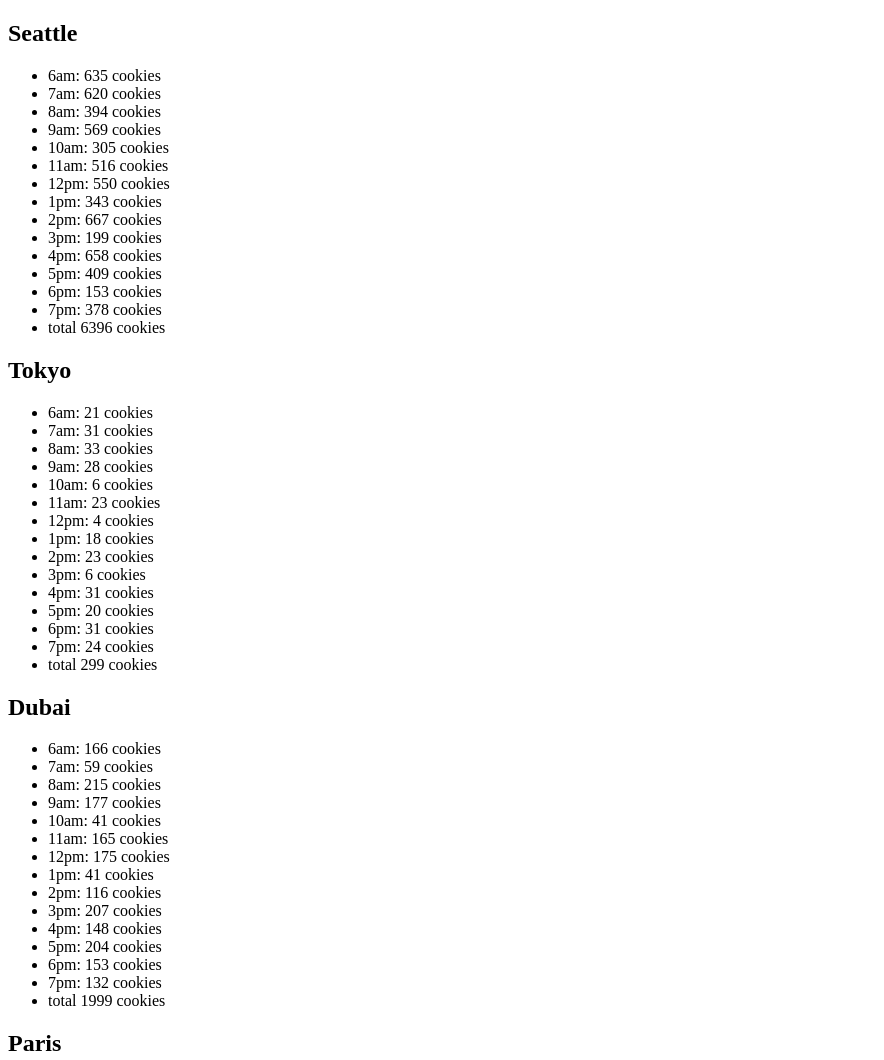
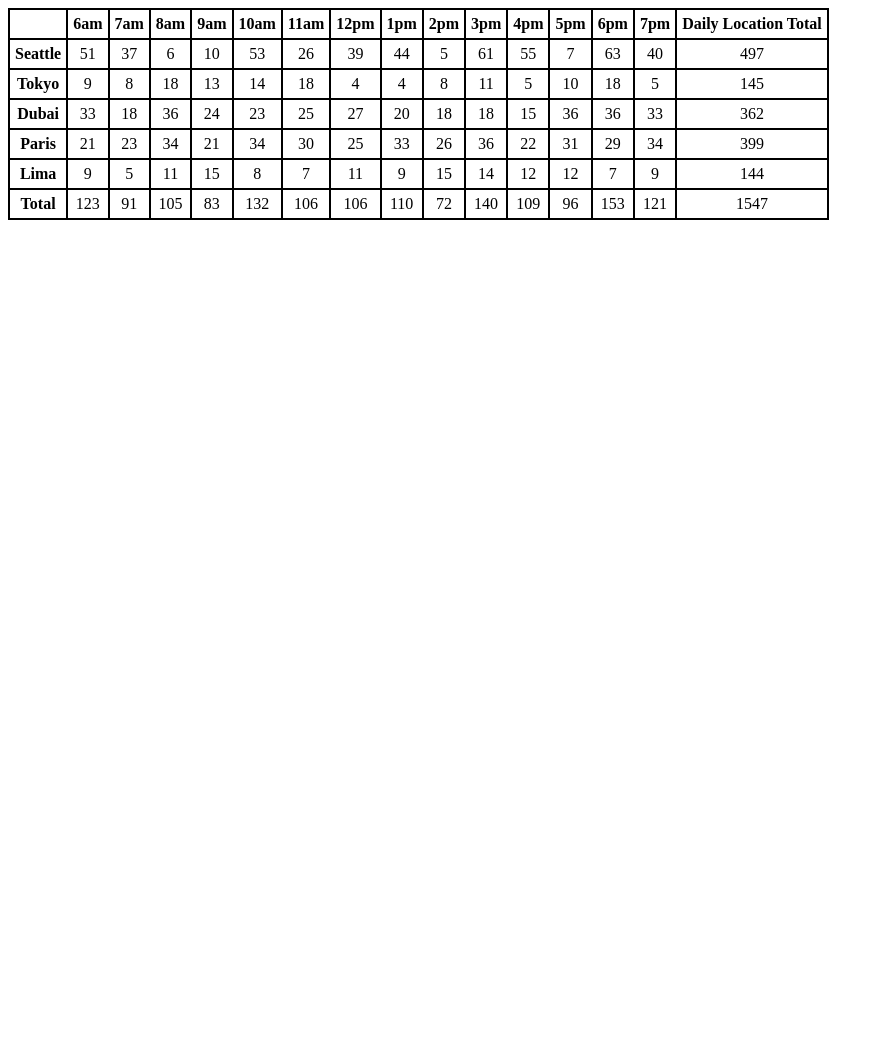
Before and after one commit to mohamdnofal/cookie-stand, a plain HTML site: page sales.html in a window 1280 px wide. Shown: the top 1060 px of the page, without its empty margins (0-884 px from the left). After the commit the page ends 800 px from the top, so only its background shows below. Drawn offline with Linux system fonts and the light colour scheme.

Commit message:
class-07 object

```diff
--- a/css/style.css
+++ b/css/style.css
@@ -0,0 +1,8 @@
+table,table * {
+    border: 1px solid black;
+    border-spacing: 0;
+}
+td,th {
+    padding: 5px;
+    text-align: center;
+}
--- a/js/app.js
+++ b/js/app.js
@@ -1,165 +1,120 @@
 'user strict';
 
-let workingHours = ['6am','7am','8am','9am','10am','11am','12pm','1pm','2pm','3pm','4pm','5pm','6pm','7pm'];
+let workingHours = ['6am', '7am', '8am', '9am', '10am', '11am', '12pm', '1pm', '2pm', '3pm', '4pm', '5pm', '6pm', '7pm'];
 
-//SEATTLE
-
-const salesSeattle = {
-  title : 'Seattle',
-  max: 65 ,min: 23 ,avg : 6.3,
-  randomCustomersHour : function (min,max,avg){
-      let cookiesNum = [];
-      let num = 0;
-
-      for ( i=0; i<workingHours.length ;i++) {
-
-         num = Math.floor((Math.random() * (max + min - 1) + min ) * avg) ;
-
-         cookiesNum.push(num);
-         }
-         return cookiesNum;
-   },
-   init : function () {
-    let seattleList = this.randomCustomersHour(this.min,this.max,this.avg);
-    console.log(seattleList);
-    creatList(seattleList, this.title);
-   }
+function country(title) {
+    this.title = title;
+    this.workingHours = workingHours;
 
   }
 
-salesSeattle.init();
+country.prototype.getNum = function (min, max) {
+    this.num=[];
+    this.totalNum = 0;
+  for (i = 0; i < this.workingHours.length; i++) {
+        this.getNum = generateRandomNumber(min, max);
+        this.num.push(this.getNum);
+        this.totalNum += this.getNum;
+    }
+    this.num.push(this.totalNum);
+}
 
-//TOKYO
+country.prototype.render = function () {
 
-const salesTokyo = {
-  title : 'Tokyo',
-  max: 24 ,min: 3 ,avg : 1.2,
-  randomCustomersHour : function (min,max,avg){
-      let cookiesNum = [];
-      let num = 0;
 
-      for ( i=0; i<workingHours.length ;i++) {
 
-         num = Math.floor((Math.random() * (max + min - 1) + min ) * avg) ;
+    // parentElement.appendChild(articleElement);
+    // document.body.appendChild(articleElement);
+    let salesTable = document.getElementById('salesTable');
 
-         cookiesNum.push(num);
+    if (salesTable) {
+      this.tableElement=document.getElementById('salesTable');
+
+    } else {
+
+        this.parentElement = document.body;
+        this.articleElement = document.createElement('article');
+
+        this.tableElement = document.createElement('table');
+        this.tableElement.setAttribute('id', 'salesTable');
+        this.parentElement.appendChild(this.articleElement);
+        this.articleElement.appendChild(this.tableElement);
+        const trWorkingHours = document.createElement('tr');
+        const thEmpty = document.createElement('th');
+        thEmpty.textContent = '';
+        trWorkingHours.appendChild(thEmpty);
+        for (i = 0; i < this.workingHours.length; i++) {
+            const cellElement = document.createElement('th');
+            cellElement.textContent = this.workingHours[i];
+            trWorkingHours.appendChild(cellElement);
         }
-         return cookiesNum;
-   },
-   init : function () {
-    let tokyoList = this.randomCustomersHour(this.min,this.max,this.avg);
-    console.log(tokyoList);
-    creatList(tokyoList, this.title);
-   }
+        this.tableElement.appendChild(trWorkingHours);
+        const thTotal = document.createElement('th');
+        thTotal.textContent = 'Daily Location Total';
+        trWorkingHours.appendChild(thTotal);
 
     }
 
-salesTokyo.init();
 
-// DUBAI
 
-const salesDubai = {
-  title : 'Dubai',
-  max: 38 ,min: 11 ,avg : 3.7,
-  randomCustomersHour : function (min,max,avg){
-      let cookiesNum = [];
-      let num = 0;
+    const trCity = document.createElement('tr');
+    const cellTitle = document.createElement('th');
+    cellTitle.textContent = this.title;
+    trCity.appendChild(cellTitle);
 
-      for ( i=0; i<workingHours.length ;i++) {
+    for (i = 0; i < this.num.length; i++) {
 
-         num = Math.floor((Math.random() * (max + min - 1) + min ) * avg) ;
+            const cellElement = document.createElement('td');
 
-         cookiesNum.push(num);
+        cellElement.textContent = this.num[i];
+        trCity.appendChild(cellElement);
     }
-         return cookiesNum;
-   },
-   init : function () {
-    let dubaiList = this.randomCustomersHour(this.min,this.max,this.avg);
-    console.log(dubaiList);
-    creatList(dubaiList, this.title);
-   }
+
+    this.tableElement.appendChild(trCity);
+
+
 
 }
 
-salesDubai.init();
 
-//PARIS
+const Seattle = new country('Seattle');
+const Tokyo = new country('Tokyo');
+const Dubai = new country('Dubai');
+const Paris = new country('Paris');
+const Lima = new country('Lima');
 
-const salesParis = {
-  title : 'Paris',
-  max: 38 ,min: 20 ,avg : 2.3,
-  randomCustomersHour : function (min,max,avg){
-      let cookiesNum = [];
-      let num = 0;
+Seattle.getNum(65, 3);
+Tokyo.getNum(24, 3);
+Dubai.getNum(38, 11);
+Paris.getNum(38, 20);
+Lima.getNum(16, 2);
 
-      for ( i=0; i<workingHours.length ;i++) {
+console.log(Tokyo);
 
-         num = Math.floor((Math.random() * (max + min - 1) + min ) * avg) ;
+Seattle.render();
+Tokyo.render();
+Dubai.render();
+Paris.render();
+Lima.render();
+getTotal();
 
-         cookiesNum.push(num);
-         }
-         return cookiesNum;
-   },
-   init : function () {
-    let parisList = this.randomCustomersHour(this.min,this.max,this.avg);
-    console.log(parisList);
-    creatList(parisList, this.title);
+function generateRandomNumber(min, max) {
+    return Math.floor(Math.random() * (max - min + 1) + min);
 }
 
-}
-
-salesParis.init();
-
-//LIMA
-
-const salesLima = {
-  title : 'Lima',
-  max: 16 ,min: 2 ,avg : 4.6,
-  randomCustomersHour : function (min,max,avg){
-      let cookiesNum = [];
-      let num = 0;
-
-      for ( i=0; i<workingHours.length ;i++) {
-
-         num = Math.floor((Math.random() * (max + min - 1) + min ) * avg) ;
-
-         cookiesNum.push(num);
-         }
-         return cookiesNum;
-   },
-   init : function () {
-    let limaList = this.randomCustomersHour(this.min,this.max,this.avg);
-    console.log(limaList);
-    creatList(limaList, this.title);
-   }
+function getTotal() {
+    let tableElement = document.getElementById('salesTable');
+    const trCity = document.createElement('tr');
+    const cellTitle = document.createElement('th');
+    cellTitle.textContent = 'Total';
+    trCity.appendChild(cellTitle);
+    for(i=0; i<=workingHours.length; i++){
+      let totalPerHour =0;
+      totalPerHour = Seattle.num[i]+Tokyo.num[i]+Dubai.num[i]+Paris.num[i]+Lima.num[i];
+      const cellElement = document.createElement('td');
+      cellElement.textContent = totalPerHour;
+      trCity.appendChild(cellElement);
 
     }
-
-salesLima.init();
-
-
-// Render HTML list
-
-function creatList(array, cityName) {
-  const title = document.createElement('h2');
-  title.innerText = cityName;
-  document.body.appendChild(title);
-  let ul = document.createElement('ul');
-
-  let total = 0;
-
-
-  for(i=0; i <= workingHours.length;i++){
-
-      let li = document.createElement('li');
-      if(i===workingHours.length){
-        li.innerText = `total ${total} cookies`;
-      }else{
-        li.innerText = `${workingHours[i]}: ${array[i]} cookies`;
-        total += array[i];
+    tableElement.appendChild(trCity);
 }
-      ul.appendChild(li);
-
-	}
-  document.body.appendChild(ul);
-}
--- a/sales.html
+++ b/sales.html
@@ -4,9 +4,23 @@
     <meta charset="UTF-8">
     <meta name="viewport" content="width=device-width, initial-scale=1.0">
     <title>Document</title>
+    <link rel="stylesheet" href="css/style.css">
 </head>
 <body>
+    <!-- <header>
 
+    </header>
+    <main>
+        <article>
+            <table id="salesTable">
+
+            </table>
+        </article>
+    </main>
+
+    <footer>
+
+    </footer> -->
 </body>
 <script src="js/app.js"></script>
 </html>
```
Also changed, not shown: index.html (+1 -1 lines), js/oldApp.js (added, +165 -0 lines). Lines whose indentation alone changed are shown as unchanged.
